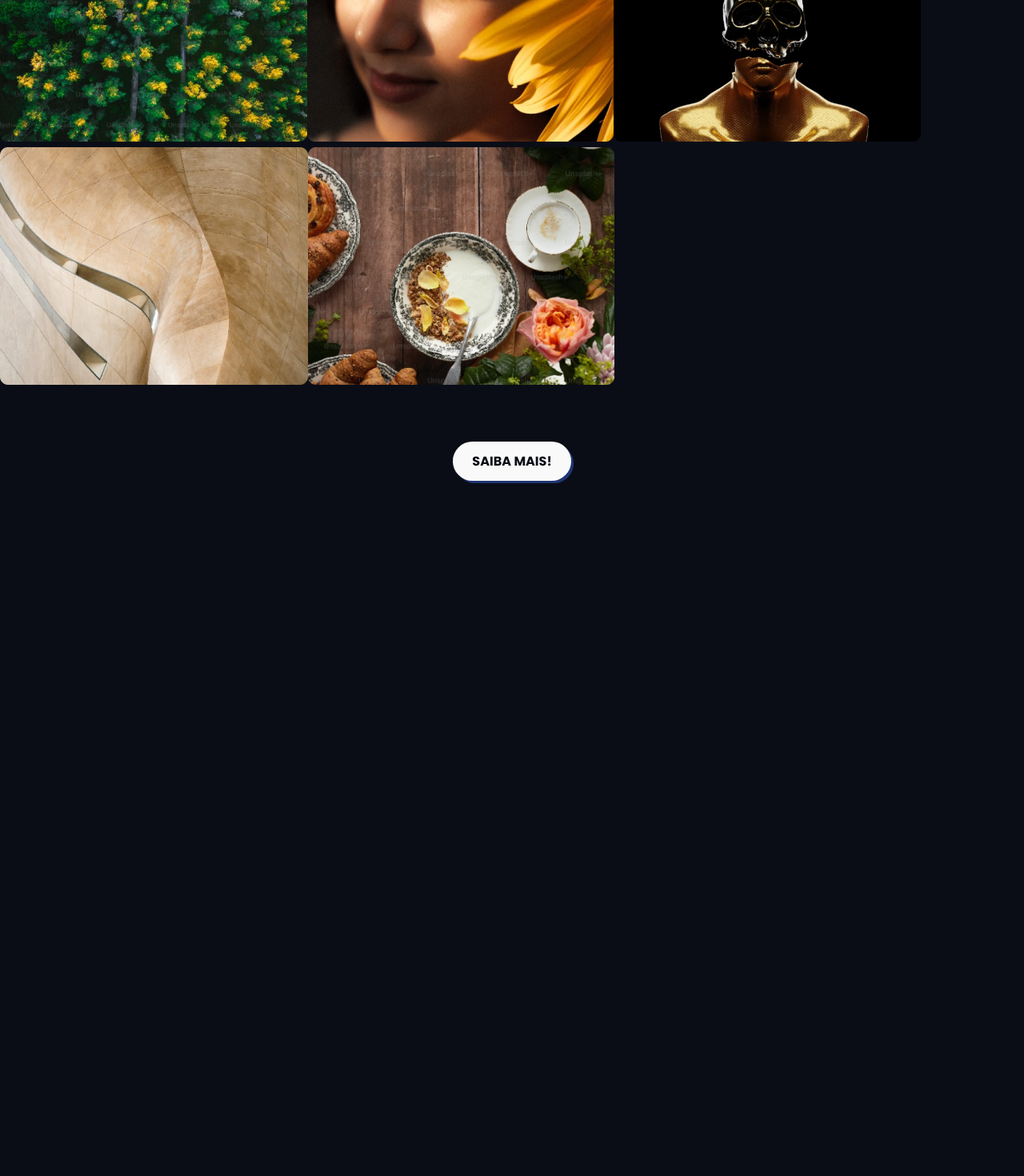
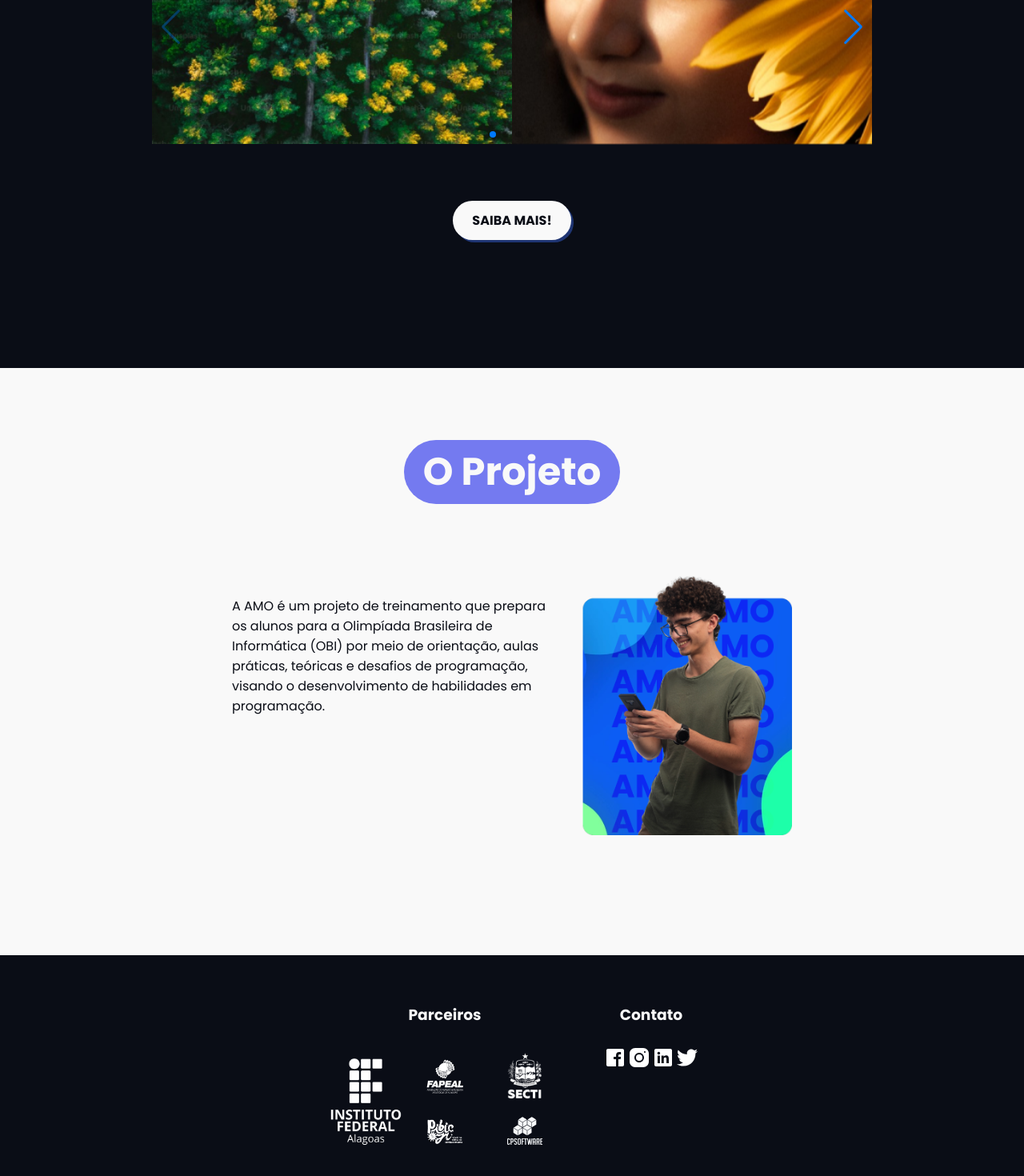
Before and after one commit to Talyslan/site-amo, a React (Vite) app: page / in a window 1280 px wide. Shown: the part 2978-4448 px from the top of the page at 80% size. Before the commit the page ends 3643 px from the top, so only its background shows below. Built offline with nearby package versions, Linux system fonts and the light colour scheme.

Commit message:
versao inicial finalizada e responsiva

```diff
--- a/package.json
+++ b/package.json
@@ -11,7 +11,8 @@
   },
   "dependencies": {
     "react": "^18.2.0",
-    "react-dom": "^18.2.0"
+    "react-dom": "^18.2.0",
+    "swiper": "^10.2.0"
   },
   "devDependencies": {
     "@types/react": "^18.2.15",
--- a/src/App.jsx
+++ b/src/App.jsx
@@ -1,6 +1,19 @@
+// Components
 import { Header } from './partsOfPage/header/Header.jsx';
+import { Footer } from './partsOfPage/footer/Footer.jsx';
 import { Box } from './components/box.jsx';
+import { useEffect, useState } from 'react';
 import './css/App.css';
+
+// Biblioteca para o carrossel (Swiper)
+import { register } from 'swiper/element/bundle';
+register();
+import 'swiper/css'; //css padrao
+import 'swiper/css/navigation'; //setinha de navegação
+import 'swiper/css/pagination'; //bolinhas
+import 'swiper/css/scrollbar';
+
+import { Swiper, SwiperSlide} from 'swiper/react';
 
 // Images
 import logo from '../public/logoPrin.png';
@@ -18,7 +31,34 @@
 import n4 from '../public/carrossel/noticia2.png';
 import n5 from '../public/carrossel/noticia1.png';
 
+import macho from '../public/elements/macho.png';
+
 export function App() {
+  const imagens = [
+    { id: 1, image: n1 },
+    { id: 2, image: n2 },
+    { id: 3, image: n3 },
+    { id: 4, image: n4 },
+    { id: 5, image: n5 }
+  ];
+
+  const [slidePerView, setSlidesPerView] = useState(2);
+
+  useEffect(() => {
+    function handleResize() {
+      if (window.innerWidth <= 900)
+        setSlidesPerView(1);
+      else
+        setSlidesPerView(2);
+    }
+
+    handleResize();
+
+    window.addEventListener("resize", handleResize);
+
+    return () => window.removeEventListener("resize", handleResize);
+  }, []);
+
   return (
     <>
       <Header />
@@ -90,27 +130,35 @@
               VEJA AS <br />
               NOTÍCIAS!
             </h2>
-            <p>
-              Descubra informações sobre o
-mundo da Informática.
-            </p>
+            <p>Descubra informações sobre o mundo da Informática.</p>
           </div>
 
-          <div className="carrossel">
-            <img src={n1} alt="noticia" />
-            <img src={n2} alt="noticia" />
-            <img src={n3} alt="noticia" />
-            <img src={n4} alt="noticia" />
-            <img src={n5} alt="noticia" />
-          </div>
+          <Swiper slidesPerView={slidePerView} pagination={{ clickable: true}} navigation>
+            {
+              imagens.map( (item) => (
+                <SwiperSlide key={item.id}>
+                  <img src={item.image} alt="Imagem" className="carrossel-img" />
+                </SwiperSlide>
+              ))
+            }
+          </Swiper>
 
           <a href="#">SAIBA MAIS!</a>
         </section>
 
-        <section className="projeto" id="projeto"></section>
+        <section className="projeto" id="projeto">
+          <h2>O Projeto</h2>
+
+          <div className="content">
+            <p>
+              A AMO é um projeto de treinamento que prepara os alunos para a Olimpíada Brasileira de Informática (OBI) por meio de orientação, aulas práticas, teóricas e desafios de programação, visando o desenvolvimento de habilidades em programação.
+            </p>
+            <img src={macho} alt="Foto ilustrativa" />
+          </div>
+        </section>
       </main>
 
-      <footer></footer>
+      <Footer />
     </>
   )
 }
--- a/src/css/App.css
+++ b/src/css/App.css
@@ -132,16 +132,66 @@
   max-width: 300px;
 }
 
-.noticias a {
+.noticias > a {
   background: var(--white);
   color: var(--black);
   padding: 12px 24px;
   border-radius: 48px;
   box-shadow: 3px 3px #1f3573;
   font-weight: bold;
-  margin: 4em 0;
+  margin-top: 4em;
+  margin-bottom: 10em;
 }
 
+.carrossel-img {
+  width: 450px;
+  height: 300px;
+  object-fit: cover;
+}
+
+.swiper {
+  max-width: 900px;
+}
+
+/* O PROJETO */
+.projeto {
+  background-color: var(--white);
+  color: var(--black);
+  display: flex;
+  flex-direction: column;
+  align-items: center;
+}
+
+.projeto h2 {
+  background: rgb(116, 122, 240);
+  color: var(--white);
+  font-size: 3rem;
+  margin-bottom: 20px;
+  line-height: 3.5rem;
+  padding: 12px 24px;
+  border-radius: 48px;
+  margin: 90px 0;
+}
+
+.projeto .content {
+  display: flex;
+  justify-content: center;
+  padding-bottom: 150px;
+  gap: 5%;
+}
+
+.projeto .content p {
+  max-width: 400px;
+  margin-top: 25px;
+}
+
+.projeto .content img {
+  width: 80%;
+  max-width: 300px;
+  min-width: 220px;
+}
+
+/* Media query */
 @media only screen and (max-width: 1150px) {
   .hero h1 {
     font-size: 1.8em;
@@ -174,18 +224,25 @@
   .boxOrg {
     grid-template-columns: repeat(2, 1fr);
   }
+
+  .projeto .content {
+    flex-direction: column;
+    align-items: center;
+  }
 }
 
-/* Noticias */
-
-/* Media query */
 @media only screen and (max-width: 900px) {
   .hero {
     flex-direction: column;
   }
+
+  .swiper {
+    width: 50%;
+    max-width: 450px;
+  }
 }
 
-@media only screen and (max-width: 420px) {
+@media only screen and (max-width: 500px) {
   .boxOrg {
     grid-template-columns: repeat(1, 1fr);
   }
--- /dev/null
+++ b/src/partsOfPage/footer/Footer.jsx
@@ -0,0 +1,41 @@
+import ifal from '../../../public/apoio/ifal.png';
+import fapeal from '../../../public/apoio/fapeal.png';
+import fapealsecti from '../../../public/apoio/fapealsecti.png';
+import pibicjr from '../../../public/apoio/pibicjr.png';
+import cpsoftware from '../../../public/apoio/cpsoftware.png';
+
+import facebook from '../../../public/midias/facebook.svg';
+import instagram from '../../../public/midias/instagram.svg';
+import linkedin from '../../../public/midias/linkedin.svg';
+import twitter from '../../../public/midias/twitter.svg';
+
+import FooterStyle from './footer.module.css'
+
+export function Footer() {
+    return (
+        <>
+        <footer className={FooterStyle.footer}>
+            <div className={FooterStyle.parceiros}>
+                <h3>Parceiros</h3>
+                <div className={FooterStyle.apoio}>
+                    <img src={ifal} alt="Logo do IFAL" className={FooterStyle.one}/>
+                    <img src={fapeal} alt="Logo da Fapeal" />
+                    <img src={fapealsecti} alt="Logo da Secti" />
+                    <img src={pibicjr} alt="Logo da Pibic Jr." />
+                    <img src={cpsoftware} alt="Logo da CPSoftware" />
+                </div>
+            </div>
+
+            <div className={FooterStyle.contato}>
+                <h3>Contato</h3>
+                <div className={FooterStyle.midias}>
+                    <img src={facebook} alt="Logo do FaceBook" />
+                    <img src={instagram} alt="Logo do instagram" />
+                    <img src={linkedin} alt="Logo do linkedin" />
+                    <img src={twitter} alt="Logo do twitter" />
+                </div>
+            </div>
+        </footer>
+        </>
+    );
+}
--- /dev/null
+++ b/src/partsOfPage/footer/footer.module.css
@@ -0,0 +1,41 @@
+.footer {
+    display: flex;
+    justify-content: center;
+    align-items: flex-start;
+    gap: 3em;
+    padding: 60px 0;
+}
+
+.contato, .parceiros {
+    display: flex;
+    flex-direction: column;
+    gap: 24px;
+    text-align: center;
+}
+
+.apoio {
+    display: grid;
+    grid-template-columns: repeat(3, 1fr);
+    justify-items: center;
+    align-items: center;
+}
+
+.apoio .one {
+    grid-row: 1 / 3;
+    width: 100px;
+}
+
+.apoio img {
+    width: 50px;
+}
+
+.contato .midias {
+    filter: invert(1);
+}
+
+@media only screen and (max-width: 500px) {
+    .footer {
+        flex-direction: column;
+        align-items: center;
+    }
+  }
```
Also changed, not shown: public/elements/macho.png (added), 1 other file (tests, documents, lock files or other folders).
